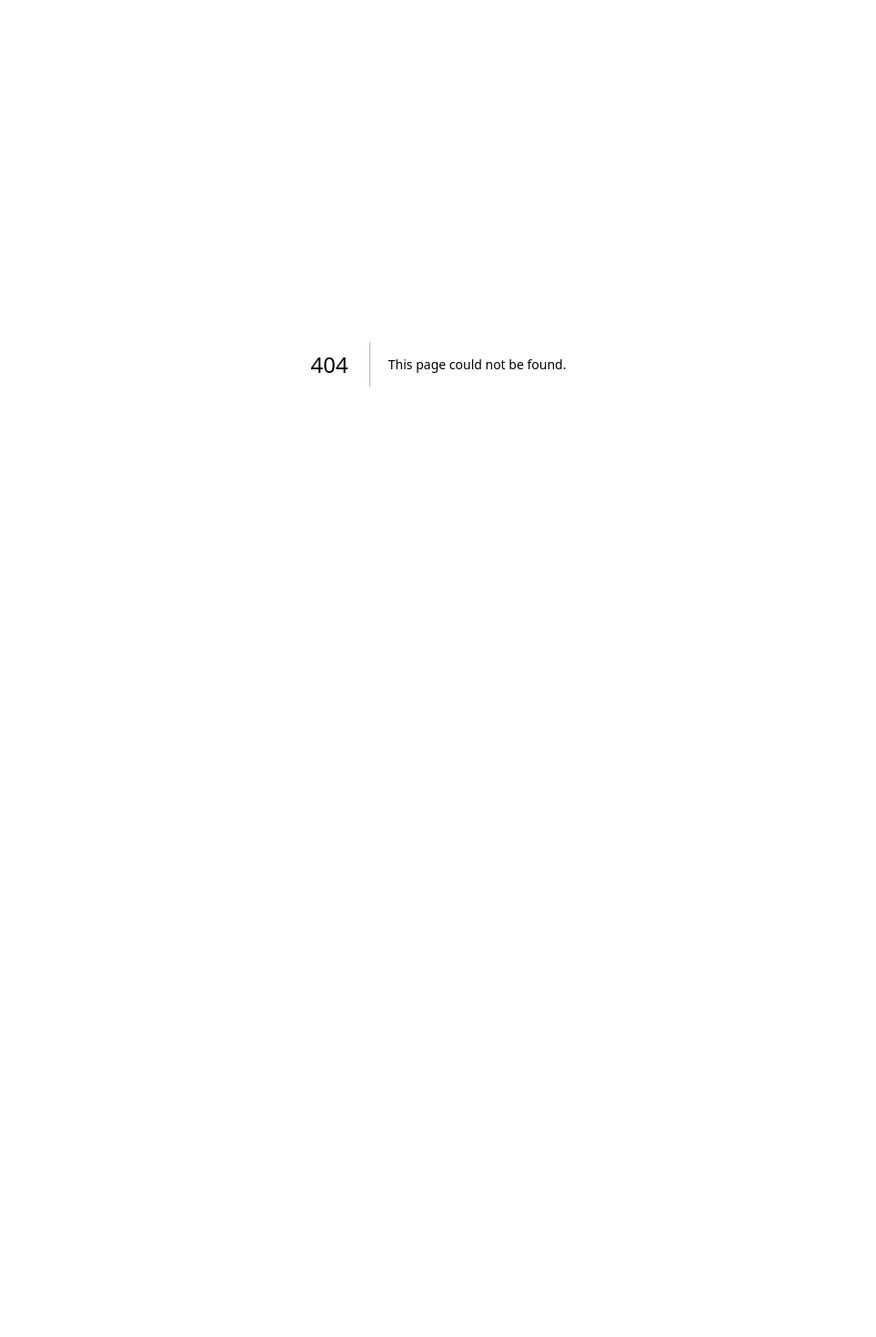
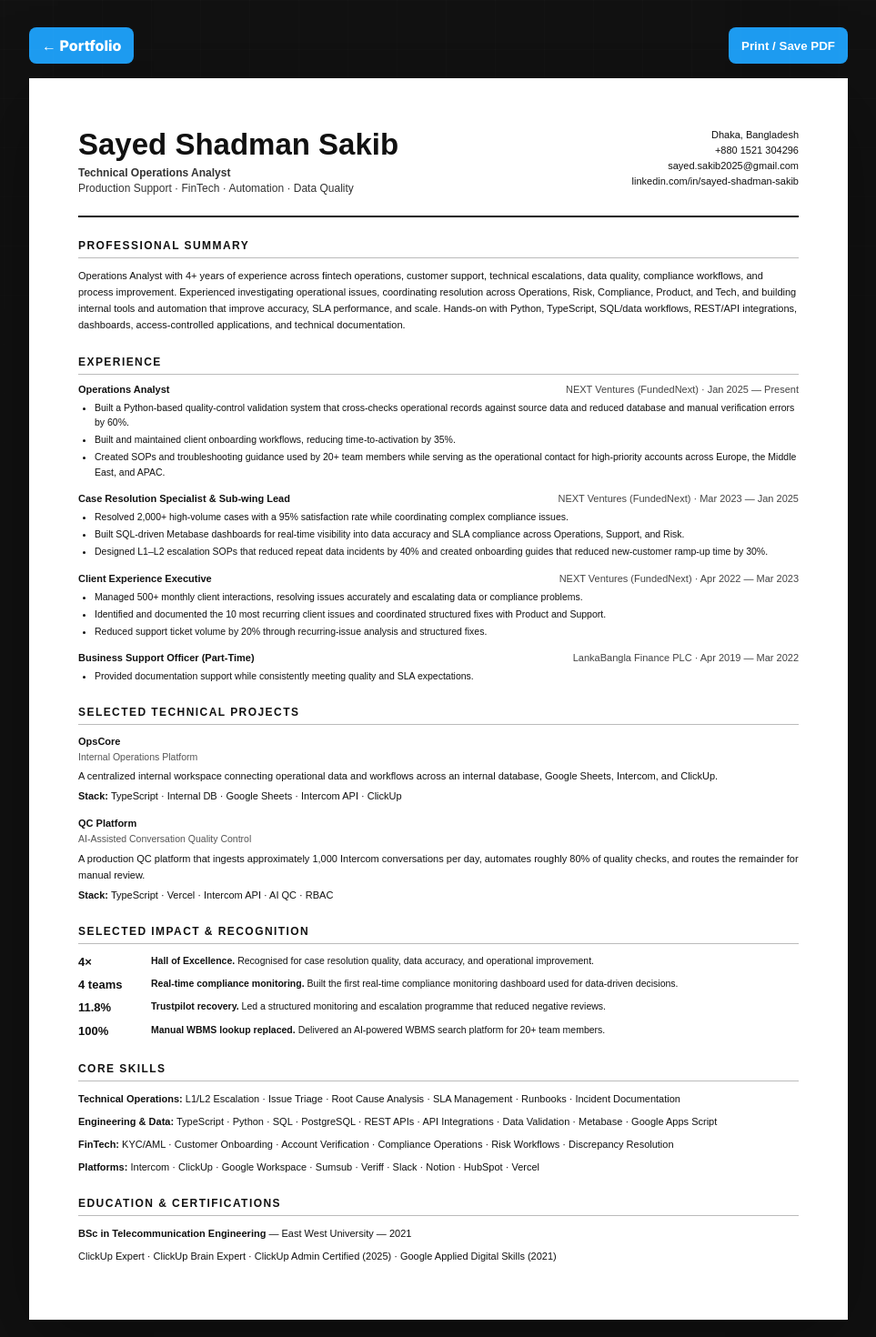
Before and after one commit to sayedsakib-33/personalportfolio, a Next.js app: page /resume in a window 1280 px wide. Before the commit this address had no page. Shown: the top 1470 px of the page at 91% size, without its empty margins (158-1121 px from the left). Before the commit the page ends 800 px from the top, so only its background shows below. Built offline with nearby package versions, Linux system fonts and the light colour scheme.

Commit message:
feat: add web resume page

```diff
--- /dev/null
+++ b/app/resume/page.tsx
@@ -0,0 +1,20 @@
+import { education, experiences, impact, profile, projects, skillGroups } from "@/lib/data";
+
+export default function ResumePage(){
+ return <main className="resume-page">
+  <div className="resume-toolbar"><a href="/">← Portfolio</a><button onClick={()=>window.print()}>Print / Save PDF</button></div>
+  <article className="resume-paper">
+   <header className="resume-header">
+    <div><h1>{profile.name}</h1><p className="resume-title">{profile.title}</p><p>{profile.positioning}</p></div>
+    <div className="resume-contact"><span>{profile.location}</span><span>{profile.phone}</span><span>{profile.email}</span><span>linkedin.com/in/sayed-shadman-sakib</span></div>
+   </header>
+   <ResumeSection title="Professional Summary"><p>{profile.summary} Experienced investigating operational issues, coordinating resolution across Operations, Risk, Compliance, Product, and Tech, and building internal tools and automation that improve accuracy, SLA performance, and scale. Hands-on with Python, TypeScript, SQL/data workflows, REST/API integrations, dashboards, access-controlled applications, and technical documentation.</p></ResumeSection>
+   <ResumeSection title="Experience">{experiences.map(item=><div className="resume-role" key={item.company+"-"+item.role}><div className="resume-role-head"><strong>{item.role}</strong><span>{item.company} · {item.period}</span></div><ul>{item.bullets.map(b=><li key={b}>{b}</li>)}</ul></div>)}</ResumeSection>
+   <ResumeSection title="Selected Technical Projects">{projects.map(p=><div className="resume-project" key={p.name}><strong>{p.name}</strong><span>{p.type}</span><p>{p.description}</p><p><b>Stack:</b> {p.stack.join(" · ")}</p></div>)}</ResumeSection>
+   <ResumeSection title="Selected Impact & Recognition">{impact.map(i=><div className="resume-impact" key={i.title}><strong>{i.metric}</strong><span><b>{i.title}.</b> {i.detail}</span></div>)}</ResumeSection>
+   <ResumeSection title="Core Skills">{skillGroups.map(g=><p key={g.label}><b>{g.label}:</b> {g.skills.join(" · ")}</p>)}</ResumeSection>
+   <ResumeSection title="Education & Certifications"><p><b>{education.degree}</b> — {education.university} — {education.year}</p><p>{education.certifications.join(" · ")}</p></ResumeSection>
+  </article>
+ </main>;
+}
+function ResumeSection({title,children}:{title:string;children:React.ReactNode}){return <section className="resume-section"><h2>{title}</h2>{children}</section>;}
```
